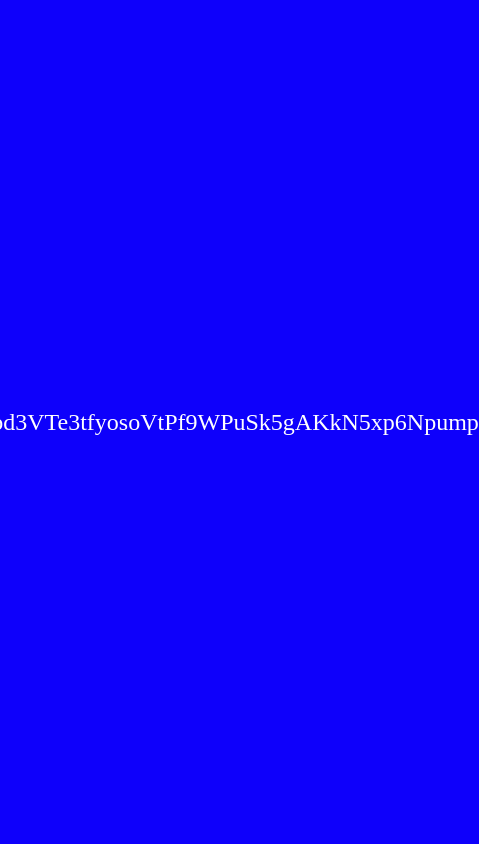
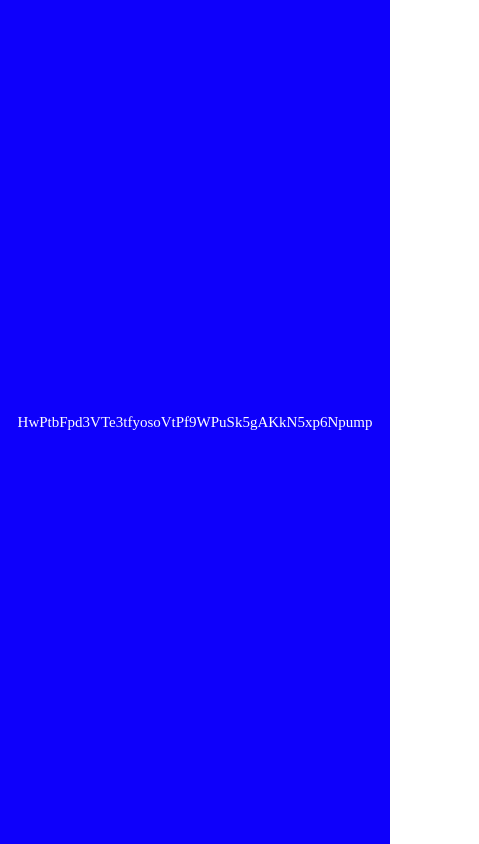
Before and after one commit to Epilepticfun/website, a plain HTML site: page index.html in a window 390 px wide. Shown: the whole page, 479 px wide, since content can reach past the window. Drawn offline with Linux system fonts and the light colour scheme.

Commit message:
Update style.css

```diff
--- a/style.css
+++ b/style.css
@@ -17,3 +17,9 @@ body {
   font-size: 24px;
   text-align: center;
 }
+
+@media (max-width: 768px) {
+  .centered-text {
+    font-size: 15px;
+  }
+}
```
